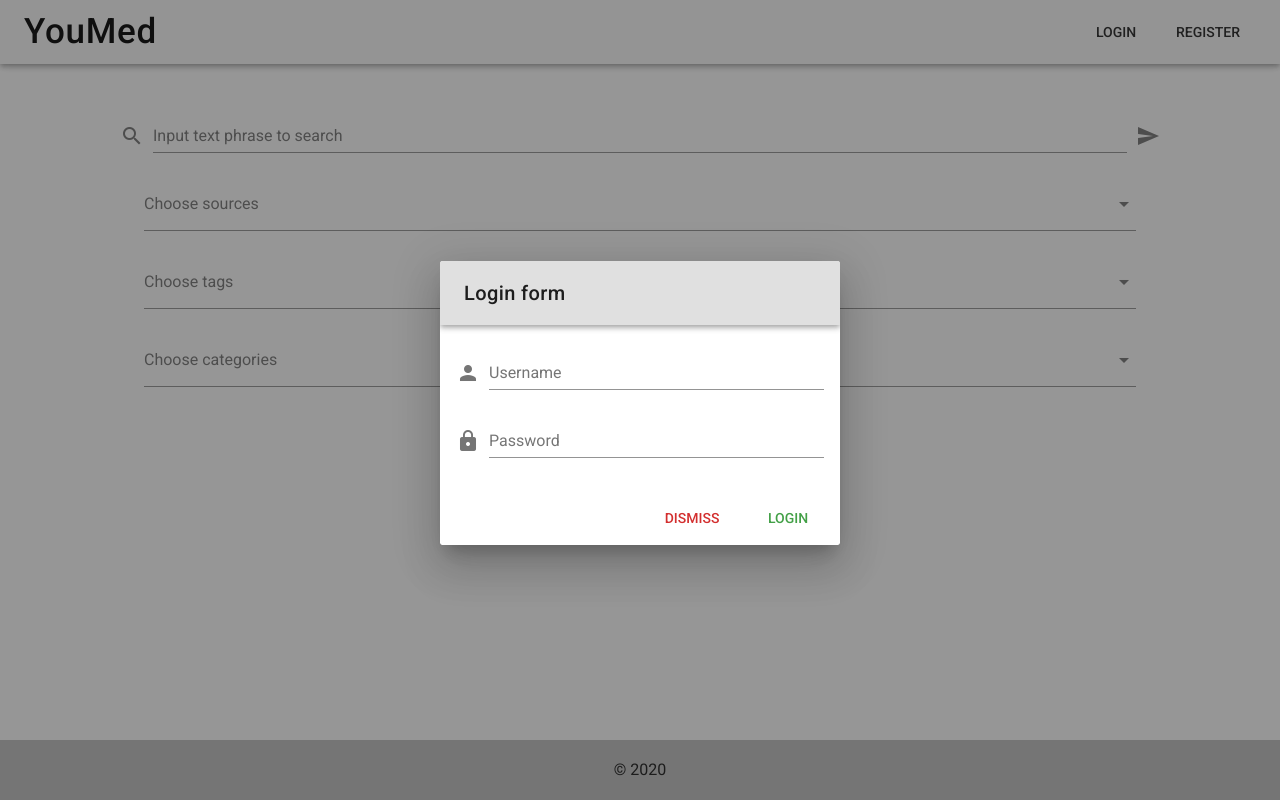
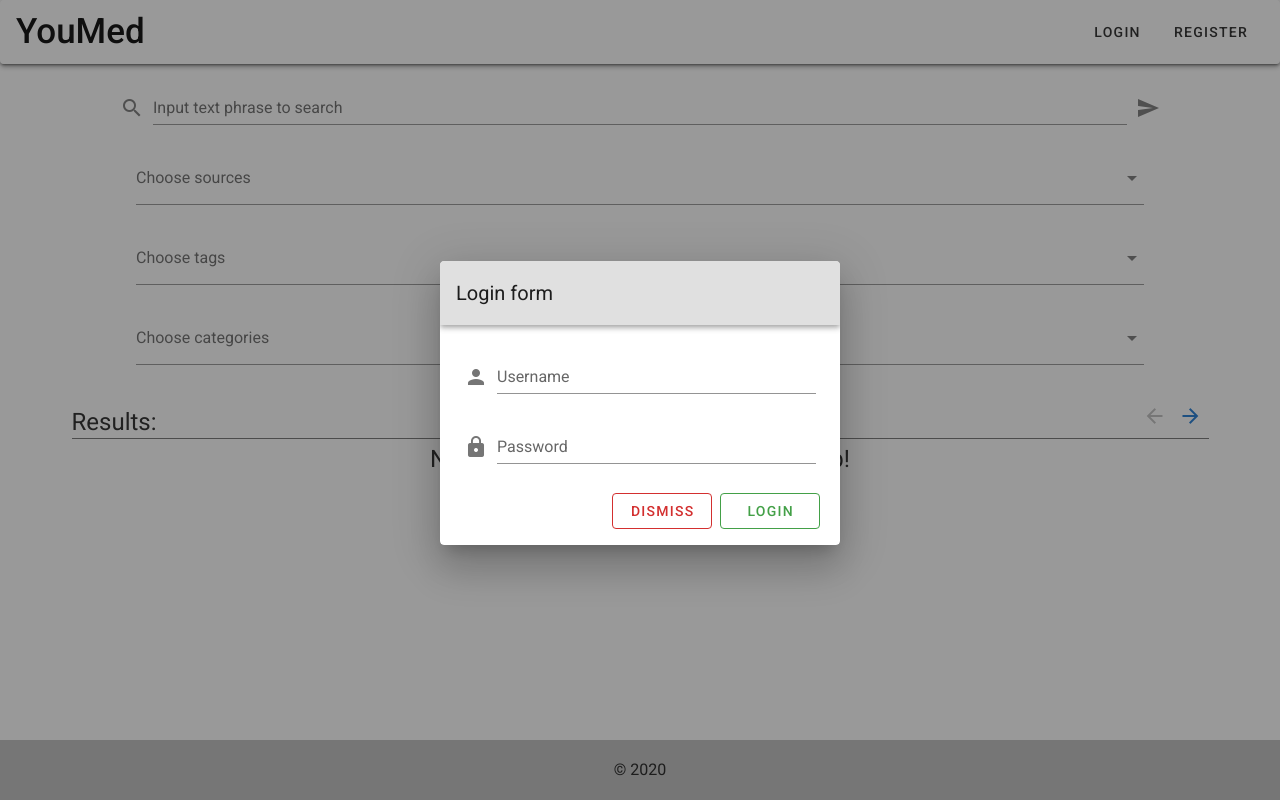
Before and after one commit to konzamir/youtube-recomendation-system, a Vue app in the folder frontend/: page / in a window 1280 px wide. Both pictures are taken after a click on the button "LOGIN". Built offline with nearby package versions, Linux system fonts and the light colour scheme; what vue-youtube-embed would draw is missing.

Commit message:
move to the new version of vuetify and add paginations buttons

```diff
--- a/frontend/index.html
+++ b/frontend/index.html
@@ -4,7 +4,11 @@
   <base href="/">
   <meta charset="UTF-8">
   <title>YouMed</title>
+  <link href="https://fonts.googleapis.com/css?family=Roboto:100,300,400,500,700,900" rel="stylesheet">
   <link href='https://fonts.googleapis.com/css?family=Roboto:100,300,400,500,700,900|Material+Icons' rel="stylesheet">
+  <link href="https://cdn.jsdelivr.net/npm/@mdi/font@4.x/css/materialdesignicons.min.css" rel="stylesheet">
+  <!-- <link href="https://cdn.jsdelivr.net/npm/vuetify@2.x/dist/vuetify.min.css" rel="stylesheet"> -->
+  <meta name="viewport" content="width=device-width, initial-scale=1, maximum-scale=1, user-scalable=no, minimal-ui">
 </head>
 <body>
 <div id="app"></div>
--- a/frontend/src/components/dialogs/ErrorDialog.vue
+++ b/frontend/src/components/dialogs/ErrorDialog.vue
@@ -11,13 +11,14 @@
                     Atention!
                 </v-toolbar-title>
               </v-toolbar>
-              <v-card-text class="subheading">
+              <v-card-text class="subtitle-1 pt-3 pb-0">
                   {{detail}}
               </v-card-text>
-              <v-card-actions>
+              <v-card-actions class="pb-4 pr-5">
                 <v-spacer></v-spacer>
                 <v-btn
-                    flat
+                    outlined
+                    width="100"
                     color="green darken-1"
                     @click="close"
                 >Understand</v-btn>
--- a/frontend/src/components/dialogs/LogoutConfirmation.vue
+++ b/frontend/src/components/dialogs/LogoutConfirmation.vue
@@ -9,18 +9,17 @@
               <v-toolbar color="grey lighten-2">
                 <v-toolbar-title>Are you sure to logout?</v-toolbar-title>
               </v-toolbar>
-              <v-card-text>
-
-              </v-card-text>
-              <v-card-actions>
+              <v-card-actions class="pb-4 pr-5">
                 <v-spacer></v-spacer>
                 <v-btn
-                    flat
+                    outlined
+                    width="100"
                     color="primary"
                     @click="confirm"
                 >Log out</v-btn>
                 <v-btn
-                    flat
+                    outlined
+                    width="100"
                     color="red darken-2"
                     @click="close"
                 >Dismiss</v-btn>
--- a/frontend/src/components/dialogs/SuccessDialog.vue
+++ b/frontend/src/components/dialogs/SuccessDialog.vue
@@ -10,13 +10,13 @@
                     Success!
                 </v-toolbar-title>
               </v-toolbar>
-              <v-card-text class="subheading">
+              <v-card-text class="subtitle-1 pt-3 pb-0">
                   {{detail}}
               </v-card-text>
-              <v-card-actions>
+              <v-card-actions class="pb-4 pr-5">
                 <v-spacer></v-spacer>
                 <v-btn
-                    flat
+                    outlined
                     color="green darken-1"
                     @click="close"
                     icon
--- a/frontend/src/components/main/Header.vue
+++ b/frontend/src/components/main/Header.vue
@@ -1,17 +1,19 @@
 <template>
+  <v-card>
     <v-toolbar>
       <v-toolbar-title class="toolbar-title">
-      <router-link to="/" class="black--text">YouMed</router-link>
+        <router-link to="/" class="black--text font-weight-medium">YouMed</router-link>
       </v-toolbar-title>
       <v-spacer></v-spacer>
       <v-toolbar-items>
-      <v-btn v-show="!logined" flat @click.stop="showLoginForm">Login</v-btn>
-      <v-btn v-show="!logined" flat @click.stop="showRegisterForm">Register</v-btn>
-      <v-btn v-show="logined" flat color="primary" @click.stop="showUserInfo">
+        <v-btn v-show="!logined" text @click.stop="showLoginForm">Login</v-btn>
+        <v-btn v-show="!logined" text @click.stop="showRegisterForm">Register</v-btn>
+        <v-btn v-show="logined" text color="primary" @click.stop="showUserInfo">
           <v-icon>person</v-icon> {{username}}
         </v-btn>
       </v-toolbar-items>
     </v-toolbar>
+  </v-card>
 </template>
 
 <script>
--- a/frontend/src/components/user/LoginForm.vue
+++ b/frontend/src/components/user/LoginForm.vue
@@ -9,7 +9,7 @@
               <v-toolbar color="grey lighten-2">
                 <v-toolbar-title>Login form</v-toolbar-title>
               </v-toolbar>
-              <v-card-text>
+              <v-card-text class="pt-5 pb-0">
                 <v-form
                   ref="form"
                   v-model="valid"
@@ -38,17 +38,19 @@
                   </li>
                 </ul>
               </v-card-text>
-              <v-card-actions>
+              <v-card-actions class="pb-4 pr-5">
                 <v-spacer></v-spacer>
                 <v-btn
-                  flat
+                  outlined
                   color="red darken-2"
+                  width="100"
                   @click="close"
                   :disabled="isLoading"
                 >Dismiss</v-btn>
                 <v-btn
-                  flat
+                  outlined
                   color="green darken-1"
+                  width="100"
                   @click="handleData"
                   :disabled="!valid || isLoading"
                 >Login</v-btn>
--- a/frontend/src/components/user/RegisterForm.vue
+++ b/frontend/src/components/user/RegisterForm.vue
@@ -8,7 +8,7 @@
               <v-toolbar color="grey lighten-2">
                 <v-toolbar-title>Register form</v-toolbar-title>
               </v-toolbar>
-              <v-card-text>
+              <v-card-text class="pt-5 pb-0">
                 <v-form
                   ref="form"
                   v-model="valid"
@@ -45,17 +45,20 @@
                   </li>
                 </ul>
               </v-card-text>
-              <v-card-actions>
+              <v-card-actions class="pb-4 pr-5">
                 <v-spacer></v-spacer>
                 <v-btn
-                    flat
+                    outlined
+                    width="100"
                     color="red darken-2"
                     @click="close"
+
                     :disabled="isLoading"
                 >Dismiss</v-btn>
                 <v-btn
-                  flat
+                  outlined
                   color="green darken-1"
+                  width="100"
                   @click="handleData"
                   :disabled="!valid || isLoading"
                 >Register</v-btn>
--- a/frontend/src/components/user/UserInfo.vue
+++ b/frontend/src/components/user/UserInfo.vue
@@ -17,7 +17,7 @@
                     <v-icon color="grey darken-1" medium>clear</v-icon>
                 </v-btn>
                 </v-toolbar>
-                <v-card-text class="pb-0">
+                <v-card-text class="pb-0 pt-3">
                     <blockquote class="blockquote pl-0 ">
                         <v-layout justify-center row>
                         <v-parallax
@@ -93,11 +93,12 @@
                     </blockquote>
 
                 </v-card-text>
-                <v-card-actions class="pb-2">
+                <v-card-actions class="pb-4">
                     <v-spacer />
                     <div v-if="!editEnabled">
                     <v-btn
-                        flat
+                        outlined
+                        width="100"
                         color="green darken-2"
                         @click="edit"
                         :disabled="isLoading"
@@ -105,7 +106,8 @@
                         <b>Edit</b>
                     </v-btn>
                     <v-btn
-                        flat
+                        outlined
+                        width="100"
                         color="primary"
                         @click="logout"
                         :disabled="isLoading"
@@ -115,7 +117,8 @@
                     </div>
                     <div v-else>
                         <v-btn
-                            flat
+                            outlined
+                            width="100"
                             color="green darken-2"
                             @click="confirmUpdate"
                             :disabled="isLoading"
@@ -123,7 +126,8 @@
                             <b>Confirm</b>
                         </v-btn>
                         <v-btn
-                            flat
+                            outlined
+                            width="100"
                             color="red darken-2"
                             @click="edit"
                             :disabled="isLoading"
--- a/frontend/src/main.js
+++ b/frontend/src/main.js
@@ -13,9 +13,14 @@ import "./styles/main.scss";
 Vue.use(Vuetify);
 Vue.use(VueYouTubeEmbed);
 
+const opts = {};
+
+const vuetify = new Vuetify(opts);
+
 new Vue({
   el: "#app",
   render: h => h(App),
   router,
-  store
+  store,
+  vuetify
 });
--- a/frontend/src/pages/Home.vue
+++ b/frontend/src/pages/Home.vue
@@ -8,27 +8,66 @@
             </li>
         </ul>
 
-        <div v-show="process.status != undefined && successStatuses.indexOf(process.status) == -1">
-            {{processStatusesLabels[process.status]}}
-        </div>
-
-        <div v-show="successStatuses.indexOf(process.status) > -1">
+        <v-container v-show="process.status != undefined">
             <v-layout flex class="pt-0">
                 <div class="headline pt-2">
                     Results:
                 </div>
                 <v-spacer />
+                <v-btn
+                    icon color="primary"
+                    :disabled="process.prev_process == undefined"
+                    @click="getOtherProcess(process.prev_process)"
+                >
+                    <v-icon>mdi-arrow-left</v-icon>
+                </v-btn>
+                <v-btn
+                    icon color="primary"
+                    :disabled="process.next_process == undefined"
+                    @click="getOtherProcess(process.next_process)"
+                >
+                    <v-icon>mdi-arrow-right</v-icon>
+                </v-btn>
+
             </v-layout>
-
             <v-divider color="grey" class="mb-2"/>
 
-            <v-layout row wrap v-scroll="onScroll" v-if="this.items.length > 0">
-                <search-item v-for="item in this.items" :key="item.video_id"
-                    :item="item"/>
-            </v-layout>
-            <v-layout row wrap justify-center v-scroll="onScroll" v-else class="display-1 pt-2">
-                No media were found!
-            </v-layout>
+            <v-row
+                class="fill-height"
+                align-content="center"
+                justify="center"
+                v-show="successStatuses.indexOf(process.status) == -1"
+            >
+                <v-col
+                    class="headline text-center"
+                    cols="12"
+                >
+                    {{processStatusesLabels[process.status]}}
+                </v-col>
+                <v-col cols="6">
+                <v-progress-linear
+                    color="deep-purple accent-4"
+                    indeterminate
+                    rounded
+                    height="6"
+                ></v-progress-linear>
+                </v-col>
+            </v-row>
+
+            <div v-show="successStatuses.indexOf(process.status) > -1">
+                <v-layout row wrap v-scroll="onScroll" v-if="this.items.length > 0">
+                    <search-item v-for="item in this.items" :key="item.video_id"
+                        :item="item"/>
+                </v-layout>
+                <v-layout row wrap justify-center v-scroll="onScroll" v-else class="headline pt-2">
+                    No media were found for current group!
+                </v-layout>
+
+                <v-layout row wrap justify-center v-scroll="onScroll" class="pt-2">
+                    <v-btn dark color="primary lighten-1">Get next group</v-btn>
+                </v-layout>
+            </div>
+
             <v-btn
                 v-show="displayReturnButton"
                 fixed
@@ -41,7 +80,8 @@
             >
                 <v-icon color="black" large>keyboard_arrow_up</v-icon>
             </v-btn>
-        </div>
+
+        </v-container>
     </v-container>
     <media-element ref="media"/>
 
@@ -66,7 +106,19 @@
 
                 pollingInterval: 2000,
 
-                process: {},
+                process: {
+                    "id": 1,
+                    "status": 3,
+                    "youtube_video_group": null,
+                    "active": true,
+                    "search_data": "Test search§",
+                    "invalid_msg": null,
+                    "next_process": 2,
+                    "prev_process": null,
+                    "updated_at": "2020-10-20T19:46:24.159578Z",
+                    "created_at": "2020-10-11T19:34:52.138086Z",
+                    "user": 1
+                },
                 processStatusesLabels: {
                     0: "Waiting for fetching base data...",
                     1: "Waiting for fetching full data...",
@@ -90,6 +142,20 @@
                     offset: 0,
                     easing: 'linear'
                 });
+            },
+            getOtherProcess(process_id) {
+                this.$store.dispatch('getProcess', this.process.id)
+                    .then(response => {
+                        this.process = response.data.data.process;
+
+                        if (this.successStatuses.indexOf(this.process.status) == -1) {
+                            this.executePolling();
+                        }
+                    })
+                    .catch(err => {
+                        this.process = {}
+                        this.errors = err.response.data.errors;
+                    });
             },
             executePolling() {
                 setTimeout(() => {
```
Also changed, not shown: frontend/package.json (+4 -4 lines). Lines whose indentation alone changed are shown as unchanged.
